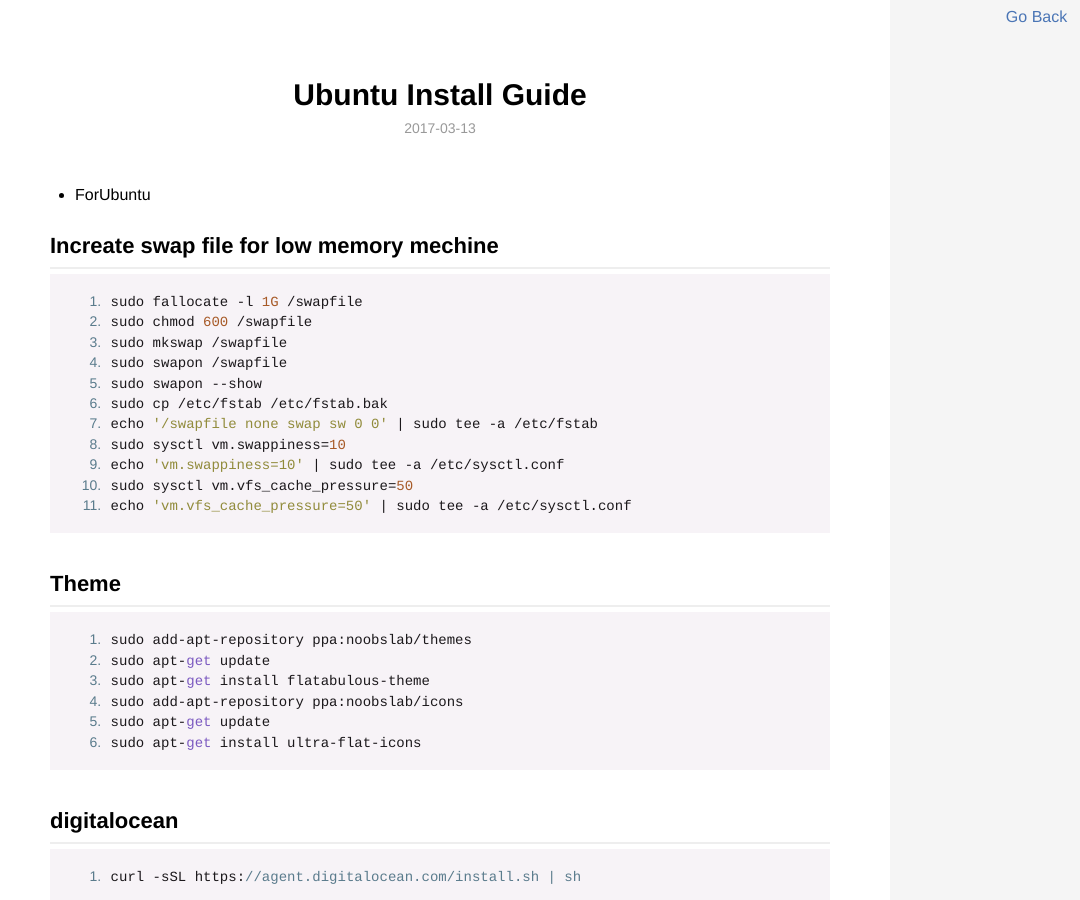
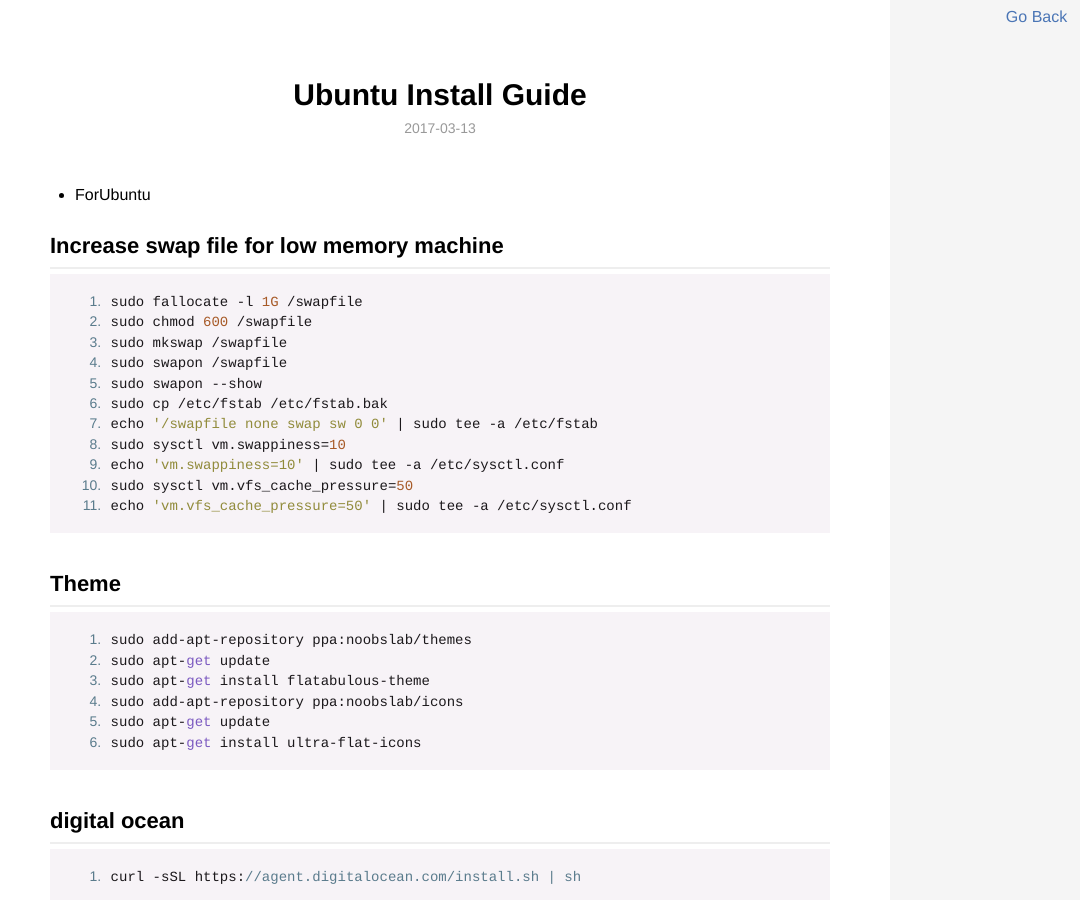
Before and after one commit to WMXPY/blog.mengw.io, a Jekyll site: the page built from _posts/linux/2017-03-13-Ubuntu-Install-Guide.md, in a window 1280 px wide and 900 px high. Shown: the whole window, without its empty margins (200-1280 px from the left). Built offline with Jekyll 4.4.1, drawn with Linux system fonts in a browser that asks for light colours.

Commit message:
[chore] extend dictionary

````diff
--- a/_posts/linux/2017-03-13-Ubuntu-Install-Guide.md
+++ b/_posts/linux/2017-03-13-Ubuntu-Install-Guide.md
@@ -7,7 +7,7 @@ description: 我大概记的 linux 安装的那些小套路, 主要是这些源
 
 -   **_ForUbuntu_**
 
-## Increate swap file for low memory mechine
+## Increase swap file for low memory machine
 
 ```bash
 sudo fallocate -l 1G /swapfile
@@ -34,7 +34,7 @@ sudo apt-get update
 sudo apt-get install ultra-flat-icons
 ```
 
-## digitalocean
+## digital ocean
 
 ```bash
 curl -sSL https://agent.digitalocean.com/install.sh | sh
````
Also changed, not shown: _posts/linux/2017-10-17-CentOS-Install-Guide.md (line endings or trailing spaces).
